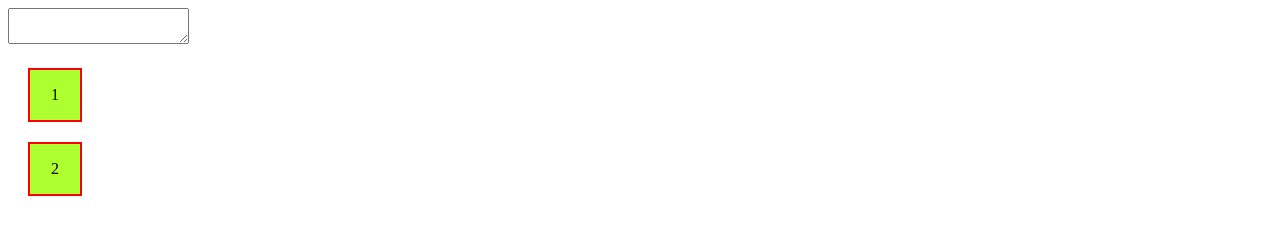
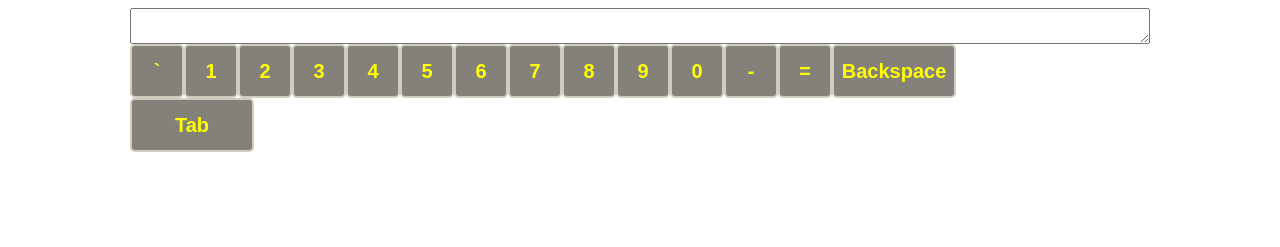
Before and after one commit to protosevichVlad/protosevich2001-gmail.com, a plain HTML site: page index.html in a window 1280 px wide. Drawn offline with Linux system fonts and the light colour scheme.

Commit message:
feat: add buttons

```diff
--- a/script.js
+++ b/script.js
@@ -4,26 +4,48 @@ class Keyboard{
   static lang = 'en';
   static case = 'lowerCase';
   static textarea;
+  static keyboard_element;
   buttons = [];
 
   constructor(){
     //creating textarea
+    let wrapper = document.createElement('div')
+    wrapper.classList.add('wrapper')
+    document.body.appendChild(wrapper)
+
     Keyboard.textarea = document.createElement('textarea');
     Keyboard.textarea.id = 'textarea';
     Keyboard.textarea.setAttribute('readonly', true);
-    document.body.appendChild(Keyboard.textarea);
+    wrapper.appendChild(Keyboard.textarea);
     Keyboard.textarea.selectionStart = 0;
 
+    Keyboard.keyboard_element = document.createElement('div')
+    Keyboard.keyboard_element.classList.add('keyboard')
+    Keyboard.keyboard_element.id = 'keyboard'
+    wrapper.appendChild(Keyboard.keyboard_element)
+
+
+    let br = document.createElement('br');
 
     //add buttons
+    this.buttons.push(new Button('Backquote', 192, {
+      en:{
+        upperCase: '~',
+        lowerCase: '`',
+      },
+      ru:{
+        upperCase: 'Ё',
+        lowerCase: 'ё',
+      },
+    }));
     this.buttons.push(new Button('Digit1', 49, {
-      'en':{
-        'upperCase': '!',
-        'lowerCase': '1',
+      en:{
+        upperCase: '!',
+        lowerCase: '1',
       },
-      'ru':{
-        'upperCase': '!',
-        'lowerCase': '1',
+      ru:{
+        upperCase: '!',
+        lowerCase: '1',
       },
     }));
     this.buttons.push(new Button('Digit2', 50, {
@@ -36,6 +58,127 @@ class Keyboard{
         lowerCase: '2',
       },
     }));
+    this.buttons.push(new Button('Digit3', 51, {
+      en:{
+        upperCase: '#',
+        lowerCase: '3',
+      },
+      ru:{
+        upperCase: '№',
+        lowerCase: '3',
+      },
+    }));
+    this.buttons.push(new Button('Digit4', 52, {
+      en:{
+        upperCase: '$',
+        lowerCase: '4',
+      },
+      ru:{
+        upperCase: ';',
+        lowerCase: '4',
+      },
+    }));
+    this.buttons.push(new Button('Digit5', 53, {
+      en:{
+        upperCase: '%',
+        lowerCase: '5',
+      },
+      ru:{
+        upperCase: '%',
+        lowerCase: '5',
+      },
+    }));
+    this.buttons.push(new Button('Digit6', 54, {
+      en:{
+        upperCase: '^',
+        lowerCase: '6',
+      },
+      ru:{
+        upperCase: ':',
+        lowerCase: '6',
+      },
+    }));
+    this.buttons.push(new Button('Digit7', 55, {
+      en:{
+        upperCase: '&',
+        lowerCase: '7',
+      },
+      ru:{
+        upperCase: '?',
+        lowerCase: '7',
+      },
+    }));
+    this.buttons.push(new Button('Digit8', 56, {
+      en:{
+        upperCase: '*',
+        lowerCase: '8',
+      },
+      ru:{
+        upperCase: '*',
+        lowerCase: '8',
+      },
+    }));
+    this.buttons.push(new Button('Digit9', 57, {
+      en:{
+        upperCase: '(',
+        lowerCase: '9',
+      },
+      ru:{
+        upperCase: '(',
+        lowerCase: '9',
+      },
+    }));
+    this.buttons.push(new Button('Digit0', 48, {
+      en:{
+        upperCase: ')',
+        lowerCase: '0',
+      },
+      ru:{
+        upperCase: ')',
+        lowerCase: '0',
+      },
+    }));
+    this.buttons.push(new Button('Minus', 189, {
+      en:{
+        upperCase: '_',
+        lowerCase: '-',
+      },
+      ru:{
+        upperCase: '_',
+        lowerCase: '-',
+      },
+    }));
+    this.buttons.push(new Button('Equal', 187, {
+      en:{
+        upperCase: '+',
+        lowerCase: '=',
+      },
+      ru:{
+        upperCase: '+',
+        lowerCase: '=',
+      },
+    }));
+    this.buttons.push(new Button('Backspace', 8, {
+      en:{
+        upperCase: 'Backspace',
+        lowerCase: 'Backspace',
+      },
+      ru:{
+        upperCase: 'Backspace',
+        lowerCase: 'Backspace',
+      },
+    }, 'special', 'backspace'));
+    Keyboard.keyboard_element.appendChild(br);
+    this.buttons.push(new Button('Tab', 9, {
+      en:{
+        upperCase: 'Tab',
+        lowerCase: 'Tab',
+      },
+      ru:{
+        upperCase: 'Tab',
+        lowerCase: 'Tab',
+      },
+    }, 'special', 'backspace'));
 
     window.addEventListener('keydown', this.onKeyDown.bind(this));
     window.addEventListener('keyup', this.onKeyUp.bind(this));
@@ -60,7 +203,7 @@ class Keyboard{
 }
 
 class Button{
-  constructor(code, key_code, dict){
+  constructor(code, key_code, dict, ...class_button){
     this.dict = dict;
     this.key_code = key_code
     this.code = code;
@@ -75,7 +218,8 @@ class Button{
     this.element_in_html.addEventListener('mouseenter', this.onMouseDownEnter.bind(this));
 
     this.element_in_html.classList = ["button"];
-    document.body.appendChild(this.element_in_html);
+    if (class_button !== undefined) this.element_in_html.classList.add(...class_button)
+    Keyboard.keyboard_element.appendChild(this.element_in_html);
 
   }
 
@@ -102,9 +246,7 @@ class Button{
     let cursor_position = textarea.selectionStart;
     let value = textarea.value;
 
-    console.log('in', cursor_position, value.length);
-
-
+    if(this.dict[Keyboard.lang][Keyboard.case].length == 1){
       if(value.length > cursor_position){
         textarea.value = value.slice(0, cursor_position) + this.dict[Keyboard.lang][Keyboard.case] + value.slice(cursor_position, value.length);
         textarea.selectionStart = cursor_position + 1;
@@ -113,10 +255,15 @@ class Button{
       else{
         textarea.value += this.dict[Keyboard.lang][Keyboard.case];
       }
+    }else{
+      if(this.dict[Keyboard.lang][Keyboard.case] == 'Backspace'){
+        textarea.value = value.slice(0, textarea.selectionStart) + value.slice(textarea.selectionEnd, value.length);
+        textarea.selectionStart = cursor_position - 1;
+        textarea.selectionEnd = cursor_position - 1;
+      }else if(this.dict[Keyboard.lang][Keyboard.case] == 'Backspace'){
 
-    console.log('out', textarea.selectionStart, textarea.value.length);
-
-
+      }
+    }
   }
 }
 
--- a/style.css
+++ b/style.css
@@ -1,18 +1,43 @@
-div{
+.wrapper{
+  margin: auto;
+  width: 1020px;
+
+  display: flex;
+  flex-direction: column;
+  justify-content: center;
+  align-content: center;
+}
+
+.keyboard{
+  width: 100%;
+  height: 200px;
+}
+
+.button{
   width: 50px;
   height: 50px;
-  margin: 20px;
 
-  background-color: greenyellow;
-  border: 2px solid red;
+  background-color: #84817a;
+  border: 2px solid #d1ccc0;
+  border-radius: 5px;
 
   user-select: none;
 
-  display: flex;
+  display: inline-flex;
   justify-content: center;
   align-items: center;
+
+  font-family: 'arial';
+  color: yellow;
+  font-weight: 700;
+  font-size: 20px;
+}
+
+.backspace{
+  width: 120px;
+  grid-column: 14 / 16;
 }
 
 .active{
-  border-radius: 40%;
+  background-color: #33d9b2;
 }
```
Lines whose indentation alone changed are shown as unchanged.
